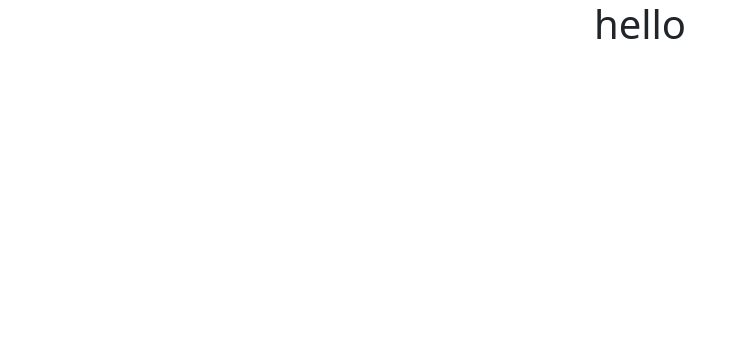
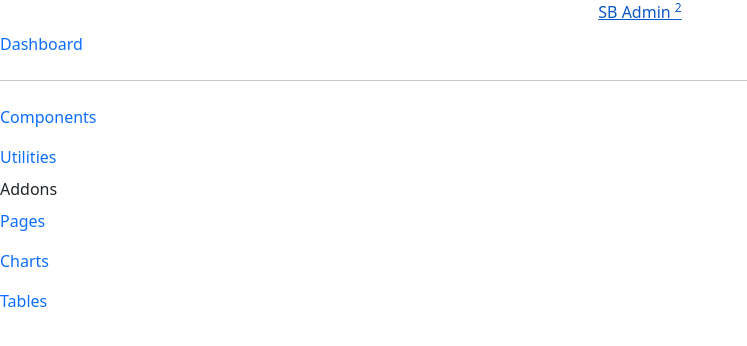
Before and after one commit to matcodev/easytApp-project, a React (Create React App) app: page / in a window 1280 px wide. Shown: the top 346 px of the page, without its empty margins (0-747 px from the left). Built offline with nearby package versions, Linux system fonts and the light colour scheme.

Commit message:
actualizacion

```diff
--- a/src/App.js
+++ b/src/App.js
@@ -1,9 +1,17 @@
+import { BrowserRouter, Route } from "react-router-dom";
+import Sidevar from "./components/Sidevar";
+
 
 function App() {
   return (
-    <div className="text-center">
-     <h1>hello</h1>
-    </div>
+    <BrowserRouter>
+      <Sidevar />
+      <switch>
+        <Route>
+
+        </Route>
+      </switch>
+    </BrowserRouter>
   );
 }
 
--- /dev/null
+++ b/src/components/Sidevar.js
@@ -0,0 +1,92 @@
+import { Link } from "react-router-dom";
+
+const Sidevar = () => {
+    return (
+        <div>
+            <ul className="navbar-nav bg-gradient-primary sidebar sidebar-dark accordion" id="accordionSidebar">
+
+
+                <Link className="sidebar-brand d-flex align-items-center justify-content-center" to="index.html">
+                    <div className="sidebar-brand-icon rotate-n-15">
+                        <i className="fas fa-laugh-wink"></i>
+                    </div>
+                    <div className="sidebar-brand-text mx-3">SB Admin <sup>2</sup></div>
+                </Link>
+                <li className="nav-item active">
+                    <Link className="nav-link" to="index.html">
+                        <i className="fas fa-fw fa-tachometer-alt"></i>
+                        <span>Dashboard</span></Link>
+                </li>
+                <hr className="sidebar-divider" />
+                <div className="sidebar-heading">
+
+            </div>
+                <li className="nav-item">
+                    <Link className="nav-link collapsed" to="#" data-toggle="collapse" data-target="#collapseTwo"
+                        aria-expanded="true" aria-controls="collapseTwo">
+                        <i className="fas fa-fw fa-cog"></i>
+                        <span>Components</span>
+                    </Link>
+                    <div id="collapseTwo" className="collapse" aria-labelledby="headingTwo" data-parent="#accordionSidebar">
+                        <div className="bg-white py-2 collapse-inner rounded">
+                            <h6 className="collapse-header">Custom Components:</h6>
+                            <Link className="collapse-item" to="buttons.html">Buttons</Link>
+                            <Link className="collapse-item" to="cards.html">Cards</Link>
+                        </div>
+                    </div>
+                </li>
+                <li className="nav-item">
+                    <Link className="nav-link collapsed" to="#" data-toggle="collapse" data-target="#collapseUtilities"
+                        aria-expanded="true" aria-controls="collapseUtilities">
+                        <i className="fas fa-fw fa-wrench"></i>
+                        <span>Utilities</span>
+                    </Link>
+                    <div id="collapseUtilities" className="collapse" aria-labelledby="headingUtilities"
+                        data-parent="#accordionSidebar">
+                        <div className="bg-white py-2 collapse-inner rounded">
+                            <h6 className="collapse-header">Custom Utilities:</h6>
+                            <Link className="collapse-item" to="utilities-color.html">Colors</Link>
+                            <Link className="collapse-item" to="utilities-border.html">Borders</Link>
+                            <Link className="collapse-item" to="utilities-animation.html">Animations</Link>
+                            <Link className="collapse-item" to="utilities-other.html">Other</Link>
+                        </div>
+                    </div>
+                </li>
+                <div className="sidebar-heading">
+                    Addons
+            </div>
+                <li className="nav-item">
+                    <Link className="nav-link collapsed" to="#" data-toggle="collapse" data-target="#collapsePages"
+                        aria-expanded="true" aria-controls="collapsePages">
+                        <i className="fas fa-fw fa-folder"></i>
+                        <span>Pages</span>
+                    </Link>
+                    <div id="collapsePages" className="collapse" aria-labelledby="headingPages" data-parent="#accordionSidebar">
+                        <div className="bg-white py-2 collapse-inner rounded">
+                            <h6 className="collapse-header">Login Screens:</h6>
+                            <Link className="collapse-item" to="login.html">Login</Link>
+                            <Link className="collapse-item" to="register.html">Register</Link>
+                            <Link className="collapse-item" to="forgot-password.html">Forgot Password</Link>
+                            <div className="collapse-divider"></div>
+                            <h6 className="collapse-header">Other Pages:</h6>
+                            <Link className="collapse-item" to="404.html">404 Page</Link>
+                            <Link className="collapse-item" to="blank.html">Blank Page</Link>
+                        </div>
+                    </div>
+                </li>
+                <li className="nav-item">
+                    <Link className="nav-link" to="charts.html">
+                        <i className="fas fa-fw fa-chart-area"></i>
+                        <span>Charts</span></Link>
+                </li>
+                <li className="nav-item">
+                    <a className="nav-link" to="tables.html">
+                        <i className="fas fa-fw fa-table"></i>
+                        <span>Tables</span></a>
+                </li>
+            </ul>
+        </div>
+    )
+
+}
+export default Sidevar;
```
